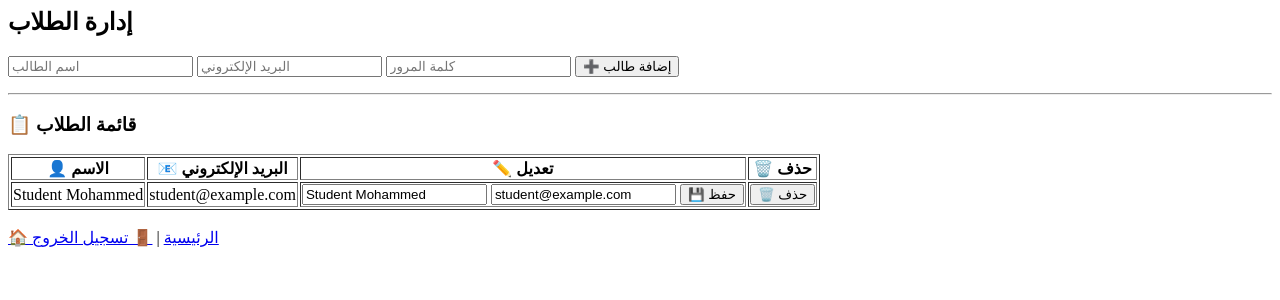
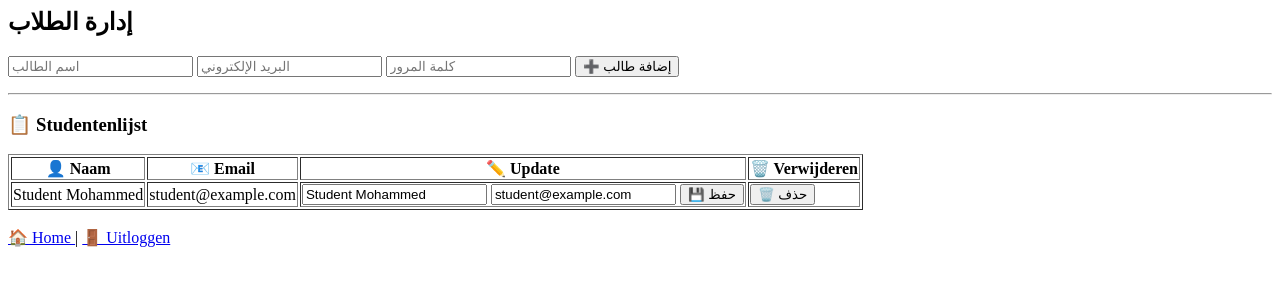
Before and after one commit to Ahmad-Al-Nabelsi/php_intermediate, a PHP site: page /manage_students.php in a window 1280 px wide. Shown: the top 300 px of the page. Run offline with PHP 8.4, Linux system fonts and the light colour scheme; a user stored in the database is signed in; data comes from the database, SQL or seed files in the repository.

Commit message:
UPD manage_students

```diff
--- a/cijferapplicatie/manage_students.php
+++ b/cijferapplicatie/manage_students.php
@@ -2,35 +2,35 @@
 session_start();
 require 'db.php';
 
-// تأكيد أن المستخدم هو معلم
+// Bevestig dat de gebruiker een docent is
 if (!isset($_SESSION["user_id"]) || $_SESSION["role"] != "teacher") {
     header("Location: dashboard.php");
     exit();
 }
 
-// إضافة طالب جديد
+// Voeg een nieuwe student toe
 if ($_SERVER["REQUEST_METHOD"] == "POST" && isset($_POST["add_student"])) {
     $name = trim($_POST["name"]);
     $email = trim($_POST["email"]);
     $password = password_hash($_POST["password"], PASSWORD_ARGON2ID);
 
-    // التحقق من عدم تكرار البريد الإلكتروني
+    // Controleer of het e-mailadres niet dubbel is
     $checkStmt = $pdo->prepare("SELECT id FROM users WHERE email = ?");
     $checkStmt->execute([$email]);
 
     if ($checkStmt->rowCount() > 0) {
-        echo "<p style='color:red;'>⚠️ البريد الإلكتروني مسجل بالفعل!</p>";
+        echo "<p style='color:red;'>⚠️ E-mailadres al geregistreerd!</p>";
     } else {
         $stmt = $pdo->prepare("INSERT INTO users (name, email, password, role) VALUES (?, ?, ?, 'student')");
         if ($stmt->execute([$name, $email, $password])) {
-            echo "<p style='color:green;'>✅ تم إضافة الطالب بنجاح!</p>";
+            echo "<p style='color:green;'>✅ Student succesvol toegevoegd!</p>";
         } else {
-            echo "<p style='color:red;'>❌ حدث خطأ أثناء الإضافة!</p>";
+            echo "<p style='color:red;'>❌ Er is een fout opgetreden bij het toevoegen!</p>";
         }
     }
 }
 
-// تحديث بيانات الطالب
+// Studentgegevens bijwerken
 if ($_SERVER["REQUEST_METHOD"] == "POST" && isset($_POST["edit_student"])) {
     $id = $_POST["id"];
     $name = trim($_POST["name"]);
@@ -38,30 +38,30 @@ if ($_SERVER["REQUEST_METHOD"] == "POST" && isset($_POST["edit_student"])) {
 
     $stmt = $pdo->prepare("UPDATE users SET name = ?, email = ? WHERE id = ? AND role = 'student'");
     if ($stmt->execute([$name, $email, $id])) {
-        echo "<p style='color:green;'>✅ تم تحديث بيانات الطالب بنجاح!</p>";
+        echo "<p style='color:green;'>✅ Studentgegevens succesvol bijgewerkt!</p>";
     } else {
-        echo "<p style='color:red;'>❌ حدث خطأ أثناء التحديث!</p>";
+        echo "<p style='color:red;'>❌ Er is een fout opgetreden tijdens het updaten!</p>";
     }
 }
 
-// حذف طالب بدون JavaScript
+// Student verwijderen
 if ($_SERVER["REQUEST_METHOD"] == "POST" && isset($_POST["delete_student"])) {
     $id = $_POST["id"];
     $stmt = $pdo->prepare("DELETE FROM users WHERE id = ? AND role = 'student'");
     if ($stmt->execute([$id])) {
-        echo "<p style='color:green;'>✅ تم حذف الطالب بنجاح!</p>";
+        echo "<p style='color:green;'>✅ De student is succesvol verwijderd!</p>";
     } else {
-        echo "<p style='color:red;'>❌ حدث خطأ أثناء الحذف!</p>";
+        echo "<p style='color:red;'>❌ Er is een fout opgetreden bij het verwijderen!</p>";
     }
 }
 
-// جلب جميع الطلاب من قاعدة البيانات
+// Haal alle studenten uit de database
 $students = $pdo->query("SELECT * FROM users WHERE role = 'student'")->fetchAll();
 ?>
 
 <h2>إدارة الطلاب</h2>
 
-<!-- نموذج إضافة طالب جديد -->
+<!-- Formulier voor toevoeging van nieuwe studenten -->
 <form method="post">
     <input type="text" name="name" placeholder="اسم الطالب" required>
     <input type="email" name="email" placeholder="البريد الإلكتروني" required>
@@ -71,14 +71,14 @@ $students = $pdo->query("SELECT * FROM users WHERE role = 'student'")->fetchAll(
 
 <hr>
 
-<!-- قائمة الطلاب -->
-<h3>📋 قائمة الطلاب</h3>
+<!-- Studentenlijst -->
+<h3>📋  Studentenlijst </h3>
 <table border="1">
     <tr>
-        <th>👤 الاسم</th>
-        <th>📧 البريد الإلكتروني</th>
-        <th>✏️ تعديل</th>
-        <th>🗑️ حذف</th>
+        <th>👤 Naam </th>
+        <th>📧 Email </th>
+        <th>✏️ Update </th>
+        <th>🗑️ Verwijderen </th>
     </tr>
     <?php foreach ($students as $student): ?>
         <tr>
@@ -104,4 +104,4 @@ $students = $pdo->query("SELECT * FROM users WHERE role = 'student'")->fetchAll(
 
 <br>
 <!-- أزرار الرجوع -->
-<a href="dashboard.php">🏠 الرئيسية</a> | <a href="logout.php">🚪 تسجيل الخروج</a>
+<a href="dashboard.php">🏠 Home </a> | <a href="logout.php">🚪 Uitloggen </a>
```
